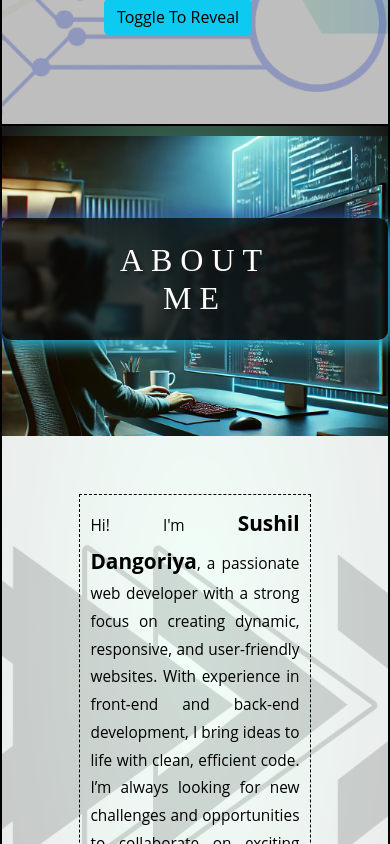
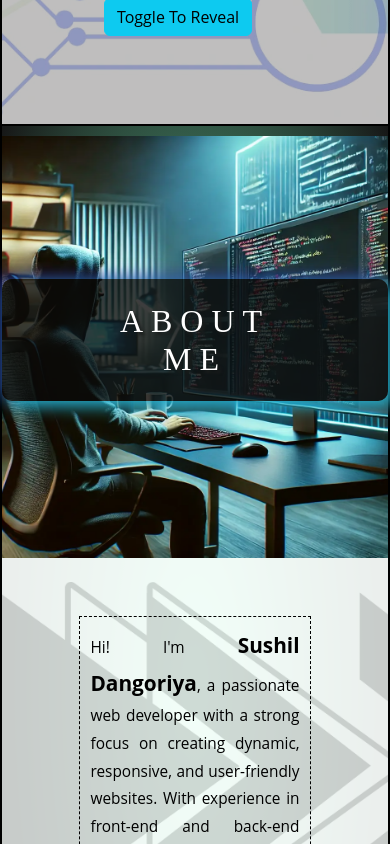
Before and after one commit to sushil-40/personal-portfolio-react-version, a React (Vite) app: page / in a window 390 px wide. Shown: the part 920-1764 px from the top of the page. Built offline with nearby package versions, Linux system fonts and the light colour scheme; a web font is replaced by a local one.

Commit message:
fixing parallax effect with height of parallax view

```diff
--- a/src/App.css
+++ b/src/App.css
@@ -870,6 +870,13 @@ footer .bottom {
 }
 
 /* ............................ Media Queries For All Resolutions ....................*/
+@media (max-width: 768px) {
+  /* For mobile devices */
+  .parallax {
+    background-attachment: scroll; /* Disable fixed background for mobile */
+    background-position: center center;
+  }
+}
 
 /* iPhone (Small Devices - 375px to 575px) */
 @media (max-width: 575px) {
@@ -958,9 +965,6 @@ footer .bottom {
   .btn-magic {
     margin-left: -40px;
   }
-  .parallax {
-    background-attachment: scroll;
-  }
 }
 
 /* iPad Pro and Small Laptops (Large Devices - 992px to 1199px) */
--- a/src/components/About.jsx
+++ b/src/components/About.jsx
@@ -1,12 +1,17 @@
 import React from "react";
 
 import Parallax from "./Parallax";
+// import parallaxAboutImg from "../assets/layout-background/bg-2.webp";
 import parallaxAboutImg from "../assets/layout-background/bg-2.webp";
 
 export const About = () => {
   return (
     <section id="about">
-      <Parallax backgroundImage={parallaxAboutImg} title={"About Me"} />
+      <Parallax
+        backgroundImage={parallaxAboutImg}
+        title={"About Me"}
+        alt="Parallax Background"
+      />
 
       <div className="container">
         <div className="mt-5">
--- a/src/components/Parallax.jsx
+++ b/src/components/Parallax.jsx
@@ -32,15 +32,26 @@
 // };
 
 // export default Parallax;
-
-import React, { useEffect, useRef } from "react";
+import React, { useEffect, useRef, useState } from "react";
 
 const Parallax = ({ backgroundImage, title }) => {
   const parallaxRef = useRef(null);
+  const [isMobile, setIsMobile] = useState(false);
+
+  useEffect(() => {
+    const handleResize = () => {
+      setIsMobile(window.innerWidth <= 768);
+    };
+
+    handleResize(); // Check the screen size on initial load
+    window.addEventListener("resize", handleResize);
+
+    return () => window.removeEventListener("resize", handleResize);
+  }, []);
 
   useEffect(() => {
     const applyParallax = () => {
-      if (window.innerWidth <= 768) {
+      if (!isMobile) {
         const handleScroll = () => {
           const scrollPos = window.scrollY;
           const speed = 0.5; // Adjust the speed for desired effect
@@ -57,17 +68,16 @@ const Parallax = ({ backgroundImage, title }) => {
     };
 
     applyParallax();
-  }, []);
+  }, [isMobile]);
 
   const style = {
     backgroundImage: `url(${backgroundImage})`,
     backgroundSize: "cover",
     backgroundPosition: "center",
-    // backgroundAttachment: "fixed",
-    // backgroundRepeat: "no-repeat",
-    height: "300px",
+    backgroundRepeat: "repeat",
+    height: "50vh",
     width: "100%",
-    backgroundAttachment: window.innerWidth > 768 ? "fixed" : "scroll", // Disable fixed on mobile
+    backgroundAttachment: isMobile ? "scroll" : "fixed", // Disable fixed on mobile
   };
 
   const styleContent = {
@@ -78,7 +88,7 @@ const Parallax = ({ backgroundImage, title }) => {
     borderRadius: "10px",
     textTransform: "uppercase",
     letterSpacing: "0.5rem",
-    backdropFilter: "blur(2px)",
+    backdropFilter: isMobile ? "none" : "blur(2px)", // Disable backdropFilter on mobile
     boxShadow: `6px 6px 15px rgba(35, 179, 204, 0.94),
     -6px -4px 15px rgba(45, 45, 150, 0.69)`,
   };
```
Also changed, not shown: src/App.jsx (+0 -15 lines).
